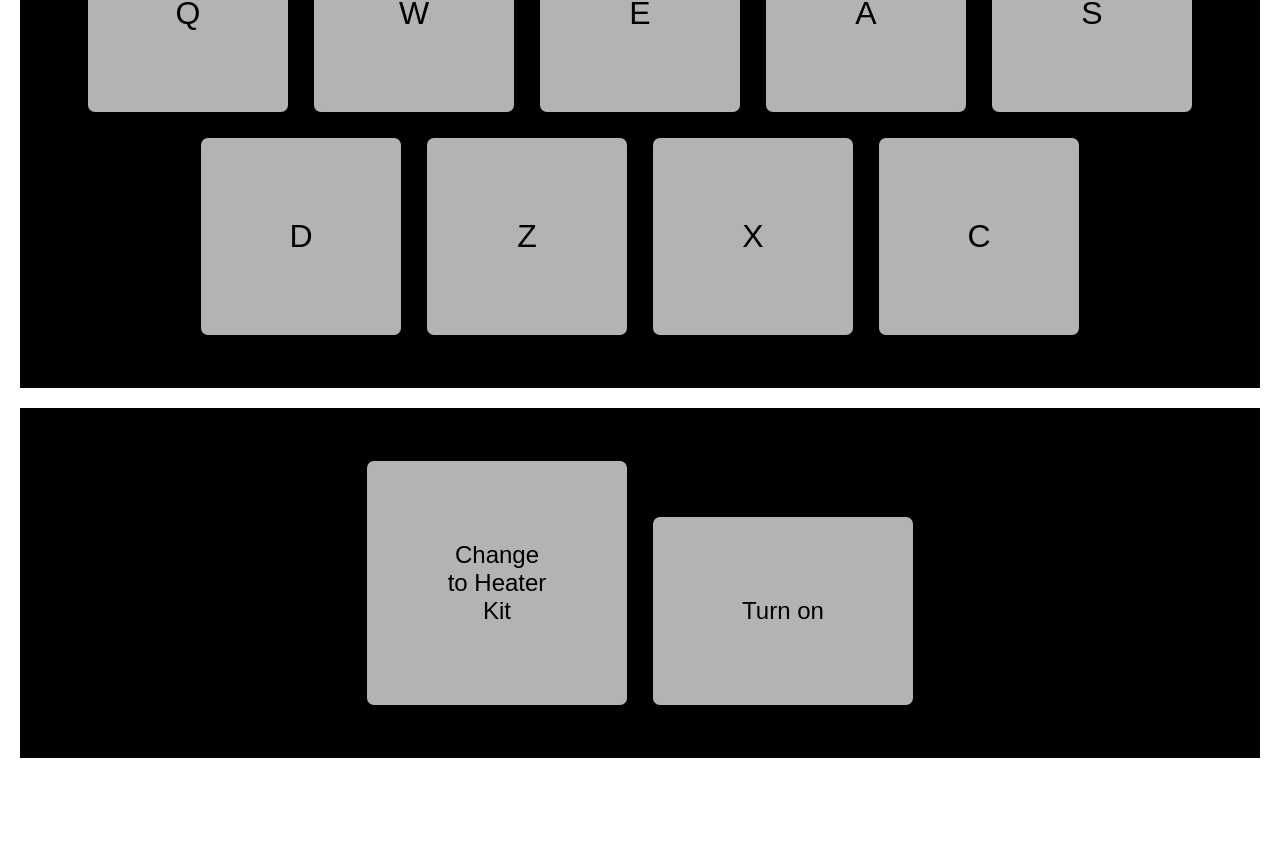
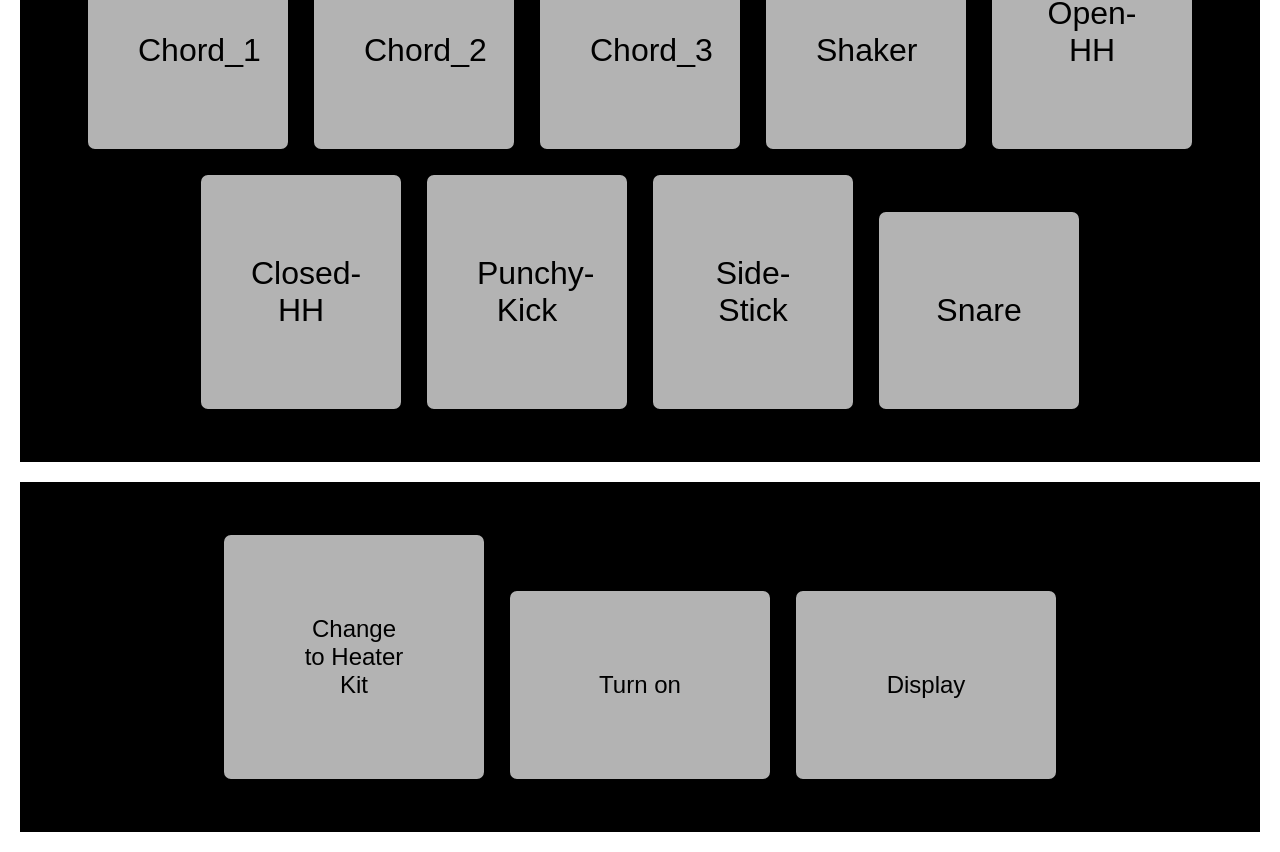
Before and after one commit to jriall/react-drum-machine, a React (Create React App) app: page / in a window 1280 px wide. Shown: the part 218-1070 px from the top of the page. Before the commit the page ends 996 px from the top, so only its background shows below. Built offline with nearby package versions, Linux system fonts and the light colour scheme.

Commit message:
added power and change sound set button click events

```diff
--- a/src/components/Display.js
+++ b/src/components/Display.js
@@ -1,8 +1,10 @@
 import React from 'react';
 
-const Display = () => {
+const Display = (props) => {
   return (
-
+    <li className="display">
+      {props.display}
+    </li>
   );
 };
 
--- a/src/components/PowerButton.js
+++ b/src/components/PowerButton.js
@@ -1,8 +1,9 @@
 import React from 'react';
 
 const PowerButton = (props) => {
+
   return (
-    <li className="power-button">
+    <li className="power-button" onClick={props.powerButtonClick}>
       {props.powerOn === true ? "Turn off" : "Turn on"}
     </li>
   );
--- a/src/components/SoundButton.js
+++ b/src/components/SoundButton.js
@@ -1,8 +1,11 @@
 import React from 'react';
 
-const SoundButton = ({soundName}) => {
+const SoundButton = ({soundName, soundSrc, soundKeyChar, soundKeyCode}) => {
   return (
-    <li className="sound-button">
+    <li className="sound-button" onClick={() =>{
+      //need to access the specific sound now.
+      soundSrc.play();
+    }}>
       {soundName}
     </li>
   );
--- a/src/components/ToggleSound.js
+++ b/src/components/ToggleSound.js
@@ -2,7 +2,7 @@ import React from 'react';
 
 const ToggleSound = (props) => {
   return (
-    <li className="toggle-sound">
+    <li className="toggle-sound" onClick={props.toggleSetButtonClick}>
       {props.toggled === true ? "Change to Heater Kit" : "Change to Smooth Piano Kit"}
     </li>
   );
--- a/src/containers/App.js
+++ b/src/containers/App.js
@@ -8,6 +8,7 @@ class App extends Component {
     this.state = {
       toggleSet: true,
       powerOn: false,
+      display: "Display",
       soundSet: {
         heaterKit: [
           {
@@ -123,14 +124,24 @@ class App extends Component {
         ]
       }
     };
+    this.togglePower = this.togglePower.bind(this);
+    this.toggleSound = this.toggleSound.bind(this);
+  }
+
+  togglePower() {
+    this.setState({powerOn: !this.state.powerOn});
+  }
+
+  toggleSound() {
+    this.setState({toggleSet: !this.state.toggleSet});
   }
 
   render() {
     return (
-      <div className="app">
+        <div className="app">
         <h1 className="App-title">Welcome to React</h1>
         <SoundButtonsContainer sounds={this.state.soundSet} toggled={this.state.toggleSet} powerOn={this.state.powerOn}/>
-        <Controls toggled={this.state.toggleSet} powerOn={this.state.powerOn}/>
+        <Controls toggled={this.state.toggleSet} powerOn={this.state.powerOn} display={this.state.display} powerButtonClick={this.togglePower} toggleSetButtonClick={this.toggleSound}/>
       </div>
     );
   }
--- a/src/containers/Controls.js
+++ b/src/containers/Controls.js
@@ -1,12 +1,14 @@
 import React from 'react';
 import ToggleSound from '../components/ToggleSound';
 import PowerButton from '../components/PowerButton';
+import Display from '../components/Display';
 
 const Controls = (props) => {
   return (
     <ul className="controls">
-      <ToggleSound toggled={props.toggled}/>
-      <PowerButton powerOn={props.powerOn}/>
+      <ToggleSound toggled={props.toggled} toggleSetButtonClick={props.toggleSetButtonClick}/>
+      <PowerButton powerOn={props.powerOn} powerButtonClick={props.powerButtonClick}/>
+      <Display display={props.display}/>
     </ul>
   );
 };
--- a/src/containers/SoundButtonsContainer.js
+++ b/src/containers/SoundButtonsContainer.js
@@ -6,7 +6,7 @@ const SoundButtonsContainer = props => {
   let soundSet = !props.toggled ? props.sounds.heaterKit : props.sounds.smoothPianoKit;
   //display the button set
   const soundButtons = soundSet.map(a => {
-    return <SoundButton soundName={a.keyChar} key={a.keyCode} />;
+    return <SoundButton soundName={a.name} key={a.keyCode} soundSrc={a.src} soundKeyChar={a.keyChar} soundKeyCode={a.keyCode}/>;
   });
   return <ul className="sound-buttons-container">{soundButtons}</ul>;
 };
--- a/src/style/style.css
+++ b/src/style/style.css
@@ -50,6 +50,19 @@ body {
   cursor: pointer;
 }
 
+.display {
+  background-color: #B3B3B3;
+  border: 3px solid black;
+  border-radius: 10px;
+  width: 100px;
+  text-align: center;
+  padding: 80px 80px 80px 80px;
+  font-size: 150%;
+  display: inline-block;
+  margin: 10px;
+  cursor: pointer;
+}
+
 .controls {
   background-color: black;
   text-align: center;
```
